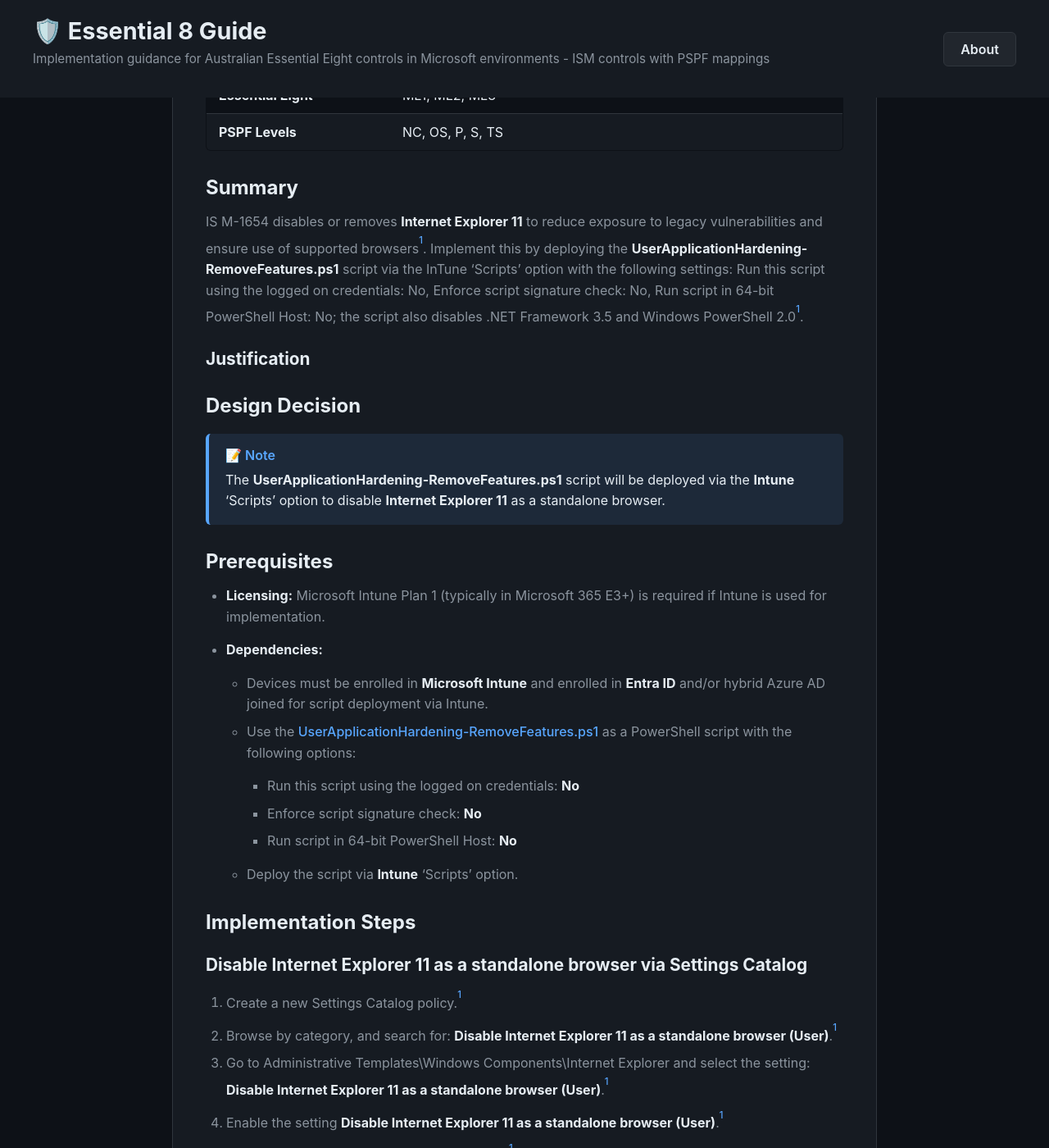
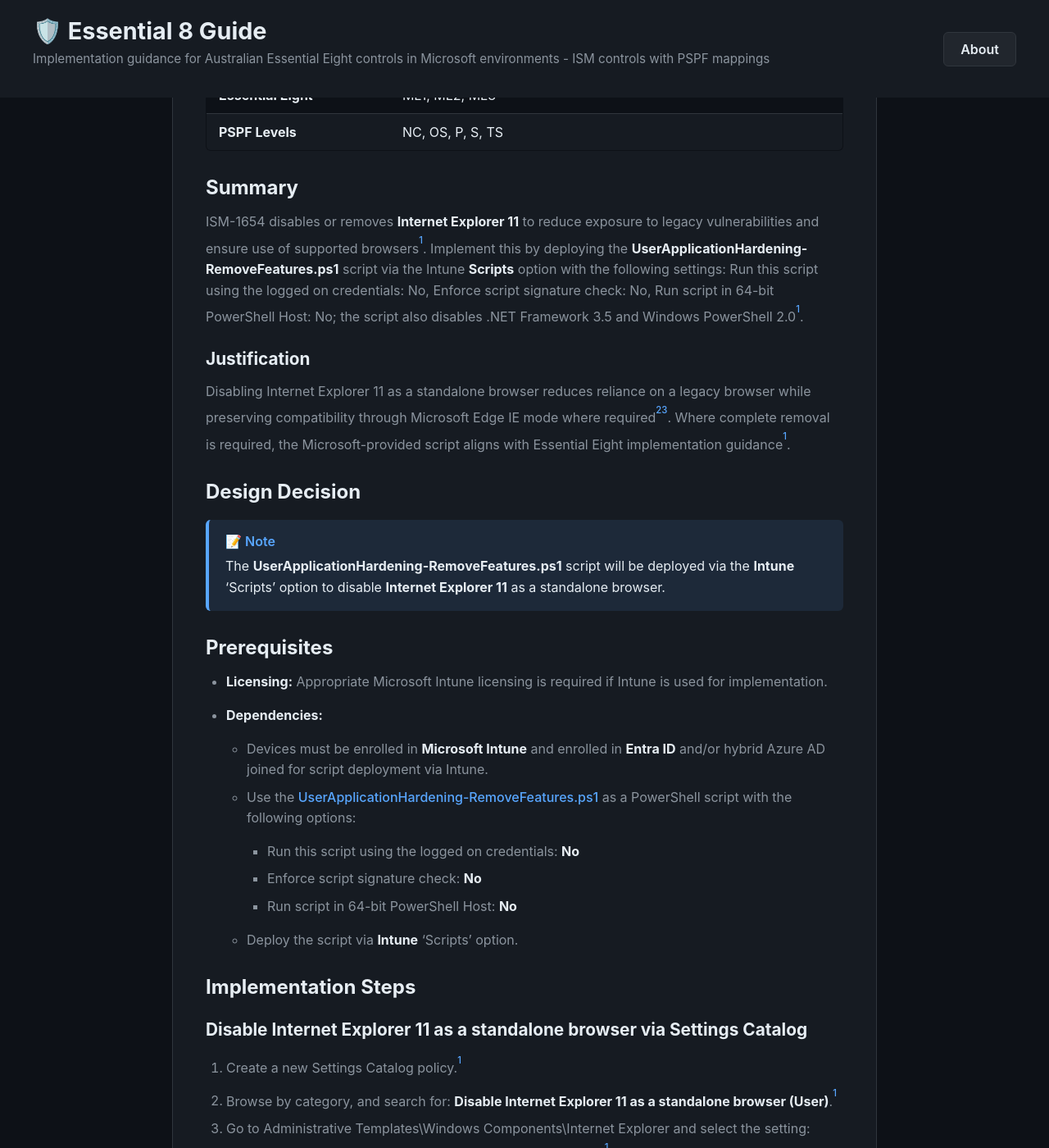
Before and after one commit to alanburchill/ISM-Controls-Guide, a Jekyll site: the page built from controls/ISM-1654.md, in a window 1280 px wide and 1400 px high, scrolled down 545 px. Shown: the whole window at 82% size. Built offline with Jekyll 4.4.1, drawn with Linux system fonts in a browser that asks for light colours; some of the changed text lies outside the part shown.

Commit message:
fix: improve clarity and consistency in ISM-1654 documentation 📝

```diff
--- a/controls/ISM-1654.md
+++ b/controls/ISM-1654.md
@@ -22,9 +22,11 @@
 
 ## Summary
 
-IS M-1654 disables or removes **Internet Explorer 11** to reduce exposure to legacy vulnerabilities and ensure use of supported browsers[^1]. Implement this by deploying the **UserApplicationHardening-RemoveFeatures.ps1** script via the InTune 'Scripts' option with the following settings: Run this script using the logged on credentials: No, Enforce script signature check: No, Run script in 64-bit PowerShell Host: No; the script also disables .NET Framework 3.5 and Windows PowerShell 2.0[^1].
+ISM-1654 disables or removes **Internet Explorer 11** to reduce exposure to legacy vulnerabilities and ensure use of supported browsers[^1]. Implement this by deploying the **UserApplicationHardening-RemoveFeatures.ps1** script via the Intune **Scripts** option with the following settings: Run this script using the logged on credentials: No, Enforce script signature check: No, Run script in 64-bit PowerShell Host: No; the script also disables .NET Framework 3.5 and Windows PowerShell 2.0[^1].
 
 ### Justification
+
+Disabling Internet Explorer 11 as a standalone browser reduces reliance on a legacy browser while preserving compatibility through Microsoft Edge IE mode where required[^2][^9]. Where complete removal is required, the Microsoft-provided script aligns with Essential Eight implementation guidance[^1].
 
 ## Design Decision
 
@@ -33,7 +35,7 @@
 
 ## Prerequisites
 
-- **Licensing:** Microsoft Intune Plan 1 (typically in Microsoft 365 E3+) is required if Intune is used for implementation.
+- **Licensing:** Appropriate Microsoft Intune licensing is required if Intune is used for implementation.
 
 - **Dependencies:**
   - Devices must be enrolled in **Microsoft Intune** and enrolled in **Entra ID** and/or hybrid Azure AD joined for script deployment via Intune.
@@ -75,3 +73,10 @@
 - Policy CSP - InternetExplorer details the DisableInternetExplorerApp policy to prevent launching Internet Explorer 11 [Policy CSP - InternetExplorer](https://learn.microsoft.com/en-us/windows/client-management/mdm/policy-csp-internetexplorer) [^3]
 - Redirection from Internet Explorer to Microsoft Edge for compatibility with modern web sites [Redirection from Internet Explorer to Microsoft Edge for compatibility with modern web sites](https://learn.microsoft.com/en-us/deployedge/edge-learnmore-neededge) [^10]
 - ASD Blueprint for Secure Cloud's User application hardening section outlines controls aligned to Essential Eight guidance [ASD Blueprint: User application hardening](https://blueprint.asd.gov.au/security-and-governance/essential-eight/user-application-hardening/) [^4]
+
+[^1]: Essential Eight user application hardening (https://learn.microsoft.com/en-us/compliance/anz/e8-app-harden)
+[^2]: Disable Internet Explorer 11 (https://learn.microsoft.com/en-us/deployedge/edge-ie-disable-ie11)
+[^3]: Policy CSP - InternetExplorer (https://learn.microsoft.com/en-us/windows/client-management/mdm/policy-csp-internetexplorer)
+[^4]: ASD Blueprint: User application hardening (https://blueprint.asd.gov.au/security-and-governance/essential-eight/user-application-hardening/)
+[^9]: Lifecycle FAQ - Internet Explorer and Microsoft Edge (https://learn.microsoft.com/en-us/lifecycle/faq/internet-explorer-microsoft-edge)
+[^10]: Redirection from Internet Explorer to Microsoft Edge for compatibility with modern web sites (https://learn.microsoft.com/en-us/deployedge/edge-learnmore-neededge)
```
Also changed, not shown: other parts of controls/ISM-1654.md (+4 -8 lines).
